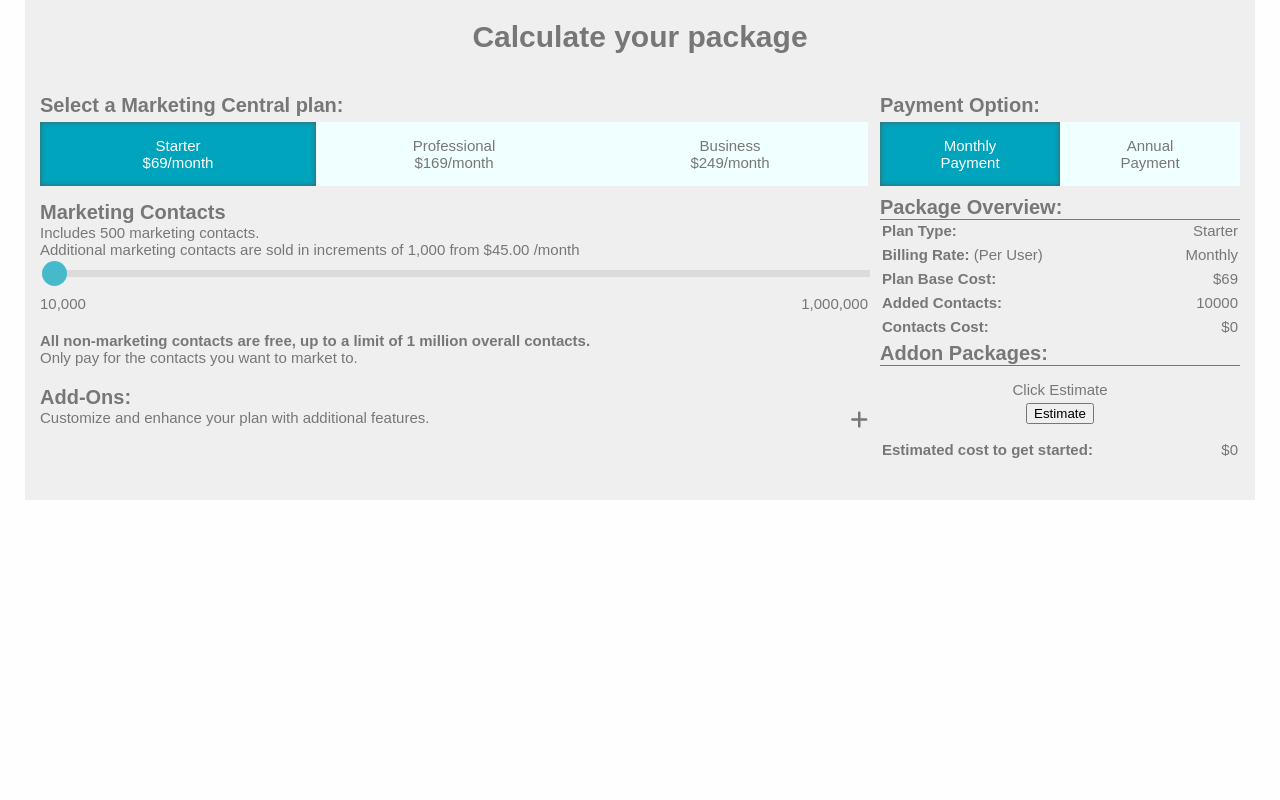
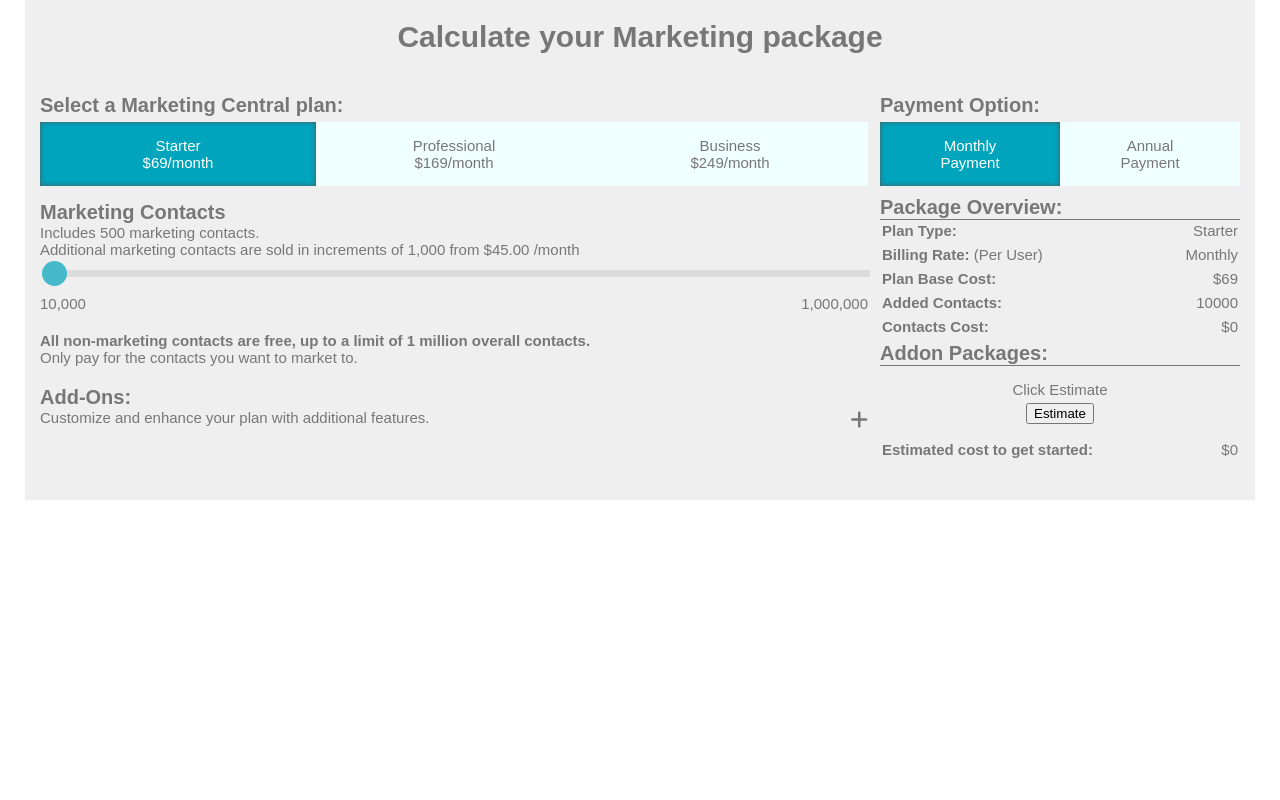
Before and after one commit to DwightMckenzie/marketing-estimater-1.0, a plain HTML site: page index.html in a window 1280 px wide. Drawn offline with nearby package versions, Linux system fonts and the light colour scheme.

Commit message:
Update index.html

```diff
--- a/index.html
+++ b/index.html
@@ -20,7 +20,7 @@
 			<!-- calculator your price  -->
 			<div class="row hdr">
 				<div class="col-12">
-					<h2>Calculate your package</h2>
+					<h2>Calculate your Marketing package</h2>
 				</div>
 			</div>
 			<div class="row estimate-wrppr">
```
